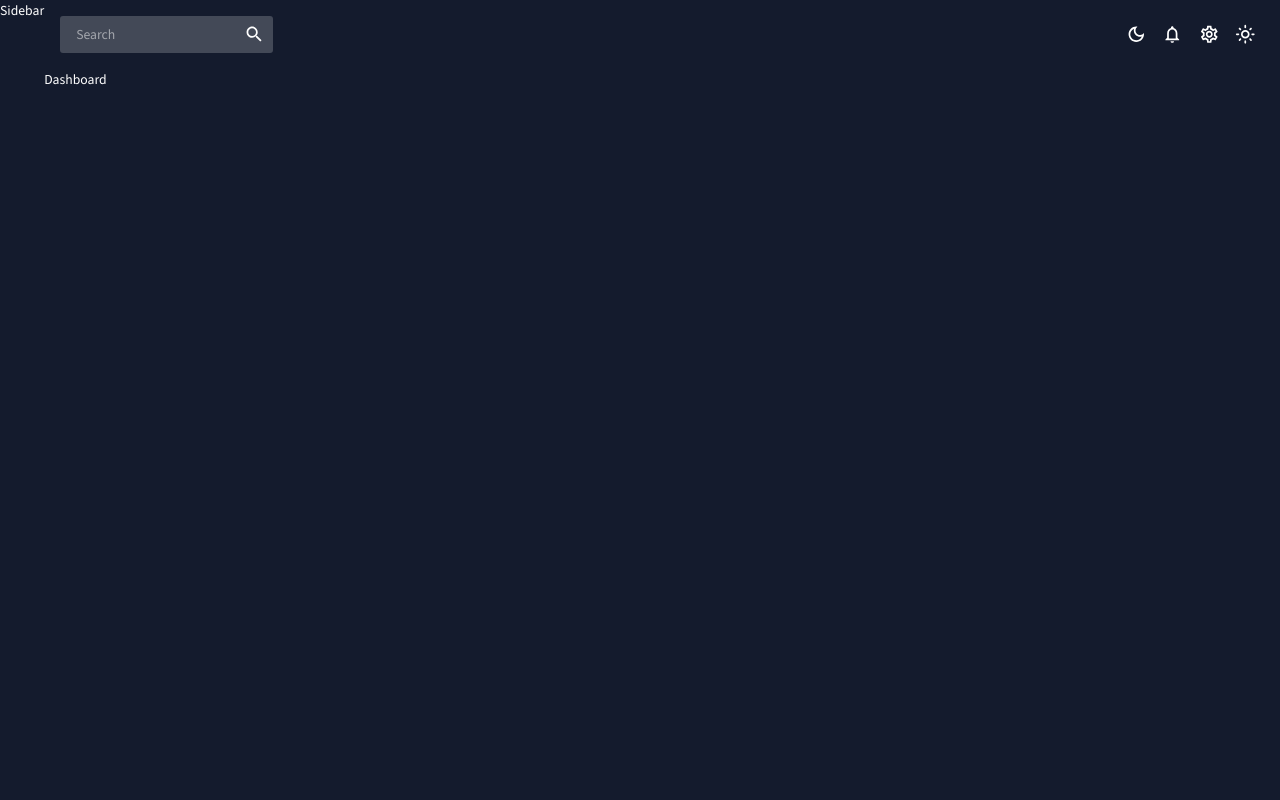
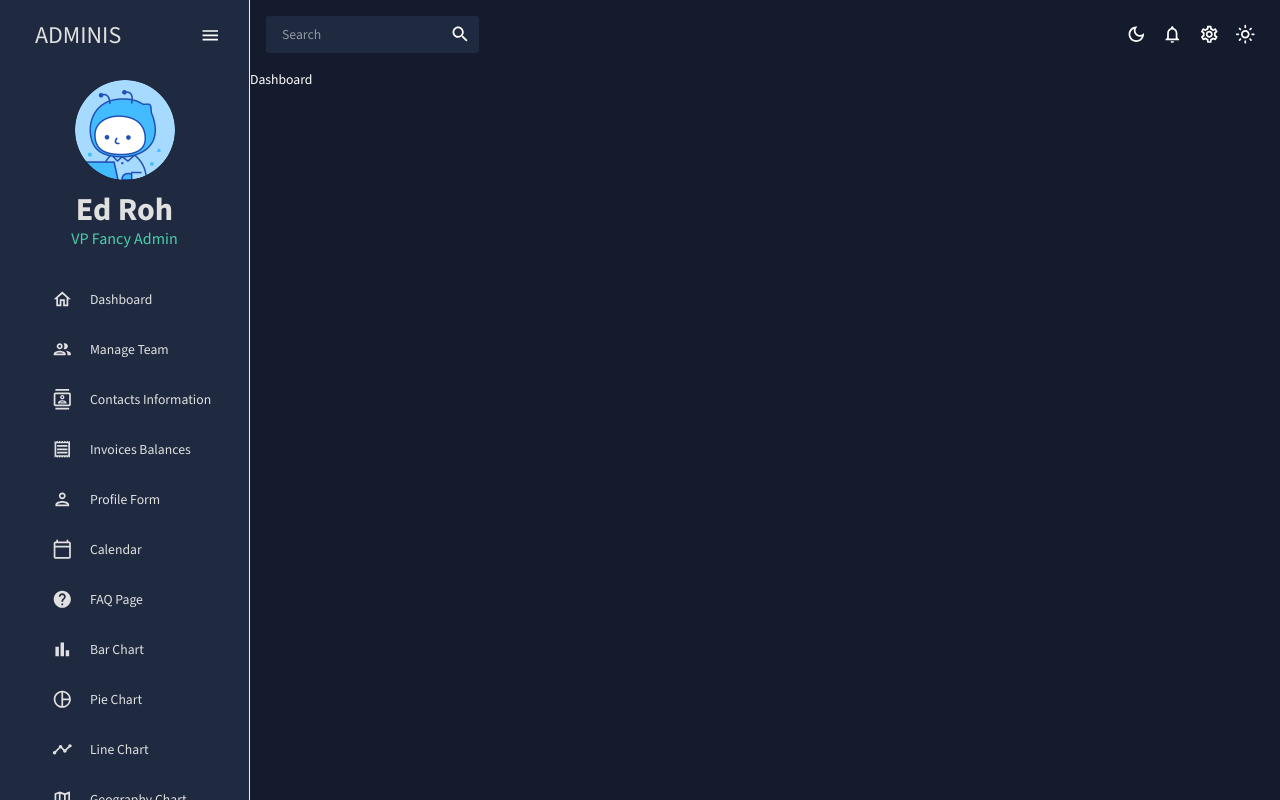
Before and after one commit to chenment/LP_react-mui-admin-dashboard-01, a React (Vite) app: page / in a window 1280 px wide. Built offline with nearby package versions, Linux system fonts and the light colour scheme.

Commit message:
Add ProSidebar basic configuration

```diff
--- a/src/scenes/global/Sidebar.jsx
+++ b/src/scenes/global/Sidebar.jsx
@@ -1,5 +1,212 @@
+import { useState } from 'react'
+import { Sidebar as ProSidebar, Menu, MenuItem } from 'react-pro-sidebar'
+import { Box, IconButton, Typography, useTheme } from '@mui/material'
+import { Link } from 'react-router-dom'
+import { tokens } from '../../theme'
+import HomeOutlinedIcon from '@mui/icons-material/HomeOutlined'
+import PeopleOutlinedIcon from '@mui/icons-material/PeopleOutlined'
+import ContactsOutlinedIcon from '@mui/icons-material/ContactsOutlined'
+import ReceiptOutlinedIcon from '@mui/icons-material/ReceiptOutlined'
+import PersonOutlinedIcon from '@mui/icons-material/PersonOutlined'
+import CalendarTodayOutlinedIcon from '@mui/icons-material/CalendarTodayOutlined'
+import HelpOutlinedIcon from '@mui/icons-material/HelpOutlined'
+import BarChartOutlinedIcon from '@mui/icons-material/BarChartOutlined'
+import PieChartOutlinedOutlinedIcon from '@mui/icons-material/PieChartOutlineOutlined'
+import TimelineOutlinedIcon from '@mui/icons-material/TimelineOutlined'
+import MenuOutlinedIcon from '@mui/icons-material/MenuOutlined'
+import MapOutlinedIcon from '@mui/icons-material/MapOutlined'
+
+import userIcon from '../../assets/user.png'
+
+const Item = ({ title, selected, setSelected, icon, to }) => {
+  const theme = useTheme()
+  const colors = tokens(theme.palette.mode)
+
+  return (
+    <MenuItem
+      active={selected === title}
+      icon={icon}
+      component="div"
+      style={{ color: colors.grey[100] }}
+      onClick={() => setSelected(title)}
+    >
+      <Typography>{title}</Typography>
+      <Link to={to} />
+    </MenuItem>
+  )
+}
+
 const Sidebar = () => {
-  return <div>Sidebar</div>
+  const theme = useTheme()
+  const colors = tokens(theme.palette.mode)
+  const [isCollapsed, setIsCollapsed] = useState(false)
+  const [selected, setSelected] = useState('Dashboard')
+
+  return (
+    <Box sx={{}}>
+      <ProSidebar
+        collapsed={isCollapsed}
+        backgroundColor={colors.primary[400]}
+        rootStyles={{
+          height: '100%'
+        }}
+      >
+        <Menu
+          menuItemStyles={{
+            button: ({ level, active, disabled }) => {
+              // only apply styles on first level elements of the tree
+              if (level === 0) {
+                return {
+                  color: active ? '#6870fa' : colors.grey[100],
+                  backgroundColor: 'transparent',
+                  '&:hover': {
+                    backgroundColor: 'transparent',
+                    color: '#868dfb'
+                  }
+                }
+              }
+            }
+          }}
+        >
+          {/* LOGO and MENU ICON */}
+          <MenuItem
+            icon={isCollapsed ? <MenuOutlinedIcon /> : undefined}
+            rootStyles={{
+              margin: '10px 0 20px 0',
+              color: colors.grey[100]
+            }}
+            active={{}}
+            onClick={() => setIsCollapsed(!isCollapsed)}
+          >
+            {!isCollapsed && (
+              <Box
+                display="flex"
+                justifyContent="space-between"
+                alignItems="center"
+                ml="15px"
+              >
+                <Typography variant="h3" color={colors.grey[100]}>
+                  ADMINIS
+                </Typography>
+                <IconButton onClick={() => setIsCollapsed(!isCollapsed)}>
+                  <MenuOutlinedIcon />
+                </IconButton>
+              </Box>
+            )}
+          </MenuItem>
+
+          {/* USER */}
+          {!isCollapsed && (
+            <Box mb="25px">
+              <Box display="flex" justifyContent="center" alignItems="center">
+                <img
+                  alt="profile-user"
+                  width="100px"
+                  height="100px"
+                  src={userIcon}
+                  style={{ cursor: 'pointer', borderRadius: '50%' }}
+                />
+              </Box>
+              <Box textAlign="center">
+                <Typography
+                  variant="h2"
+                  color={colors.grey[100]}
+                  fontWeight="bold"
+                  sx={{ mt: '10px' }}
+                >
+                  Ed Roh
+                </Typography>
+                <Typography variant="h5" color={colors.greenAccent[500]}>
+                  VP Fancy Admin
+                </Typography>
+              </Box>
+            </Box>
+          )}
+
+          {/* MENU ITEMS */}
+          <Box paddingLeft={isCollapsed ? undefined : '10%'}>
+            <Item
+              title="Dashboard"
+              to="/"
+              icon={<HomeOutlinedIcon />}
+              selected={selected}
+              setSelected={setSelected}
+            />
+            <Item
+              title="Manage Team"
+              to="/team"
+              icon={<PeopleOutlinedIcon />}
+              selected={selected}
+              setSelected={setSelected}
+            />
+            <Item
+              title="Contacts Information"
+              to="/contacts"
+              icon={<ContactsOutlinedIcon />}
+              selected={selected}
+              setSelected={setSelected}
+            />
+            <Item
+              title="Invoices Balances"
+              to="/invoices"
+              icon={<ReceiptOutlinedIcon />}
+              selected={selected}
+              setSelected={setSelected}
+            />
+            <Item
+              title="Profile Form"
+              to="/form"
+              icon={<PersonOutlinedIcon />}
+              selected={selected}
+              setSelected={setSelected}
+            />
+            <Item
+              title="Calendar"
+              to="/calendar"
+              icon={<CalendarTodayOutlinedIcon />}
+              selected={selected}
+              setSelected={setSelected}
+            />
+            <Item
+              title="FAQ Page"
+              to="/faq"
+              icon={<HelpOutlinedIcon />}
+              selected={selected}
+              setSelected={setSelected}
+            />
+            <Item
+              title="Bar Chart"
+              to="/bar"
+              icon={<BarChartOutlinedIcon />}
+              selected={selected}
+              setSelected={setSelected}
+            />
+            <Item
+              title="Pie Chart"
+              to="/pie"
+              icon={<PieChartOutlinedOutlinedIcon />}
+              selected={selected}
+              setSelected={setSelected}
+            />
+            <Item
+              title="Line Chart"
+              to="/line"
+              icon={<TimelineOutlinedIcon />}
+              selected={selected}
+              setSelected={setSelected}
+            />
+            <Item
+              title="Geography Chart"
+              to="/geography"
+              icon={<MapOutlinedIcon />}
+              selected={selected}
+              setSelected={setSelected}
+            />
+          </Box>
+        </Menu>
+      </ProSidebar>
+    </Box>
+  )
 }
 
 export default Sidebar
--- a/src/theme.js
+++ b/src/theme.js
@@ -19,7 +19,7 @@ export const tokens = (mode) => ({
       100: "#d0d1d5",
       200: "#a1a4ab",
       300: "#727681",
-      400: "#434957",
+      400: "#1f2a40",
       500: "#141b2d",
       600: "#101624",
       700: "#0c101b",
```
Also changed, not shown: src/assets/user.png (added).
